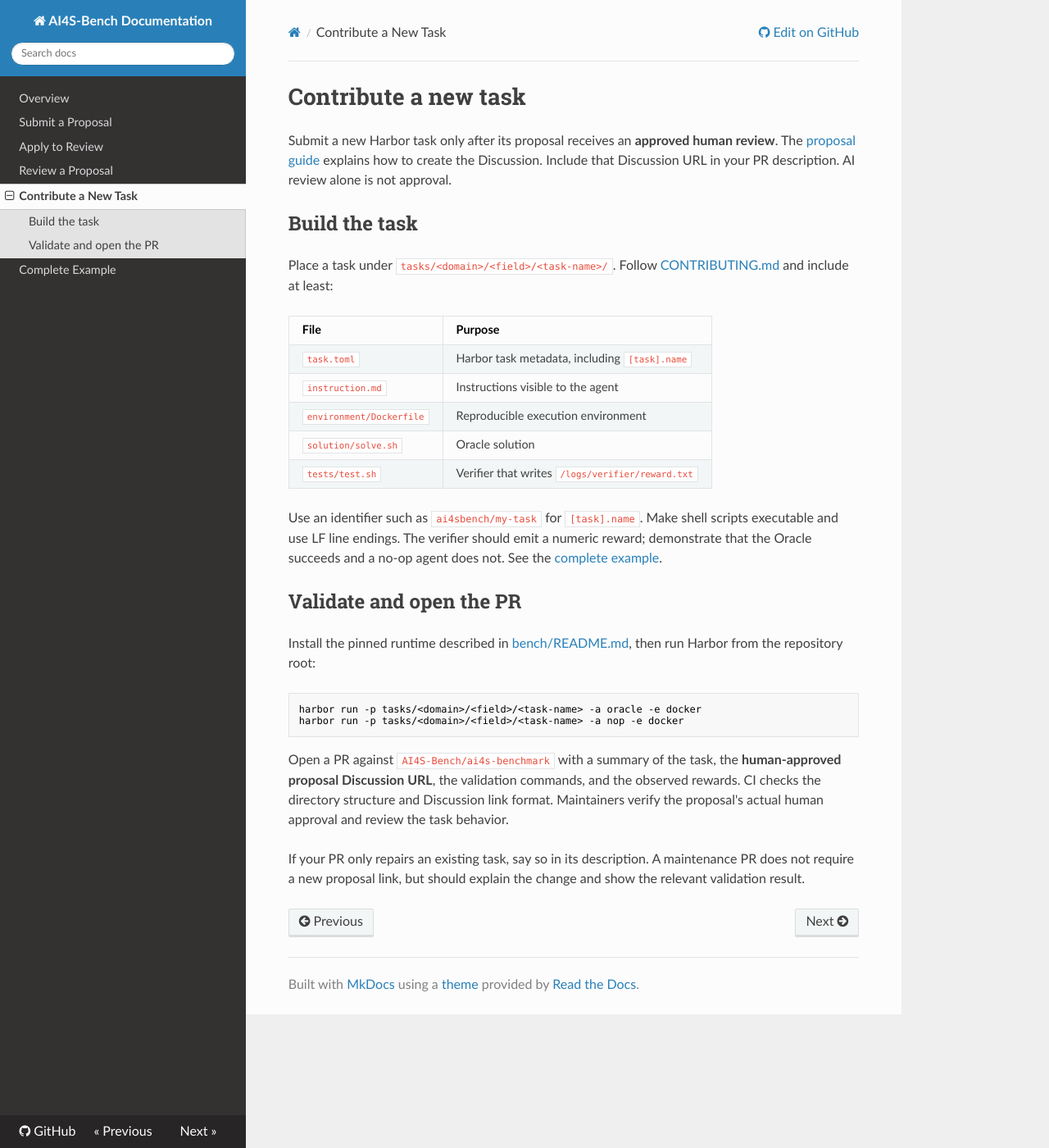
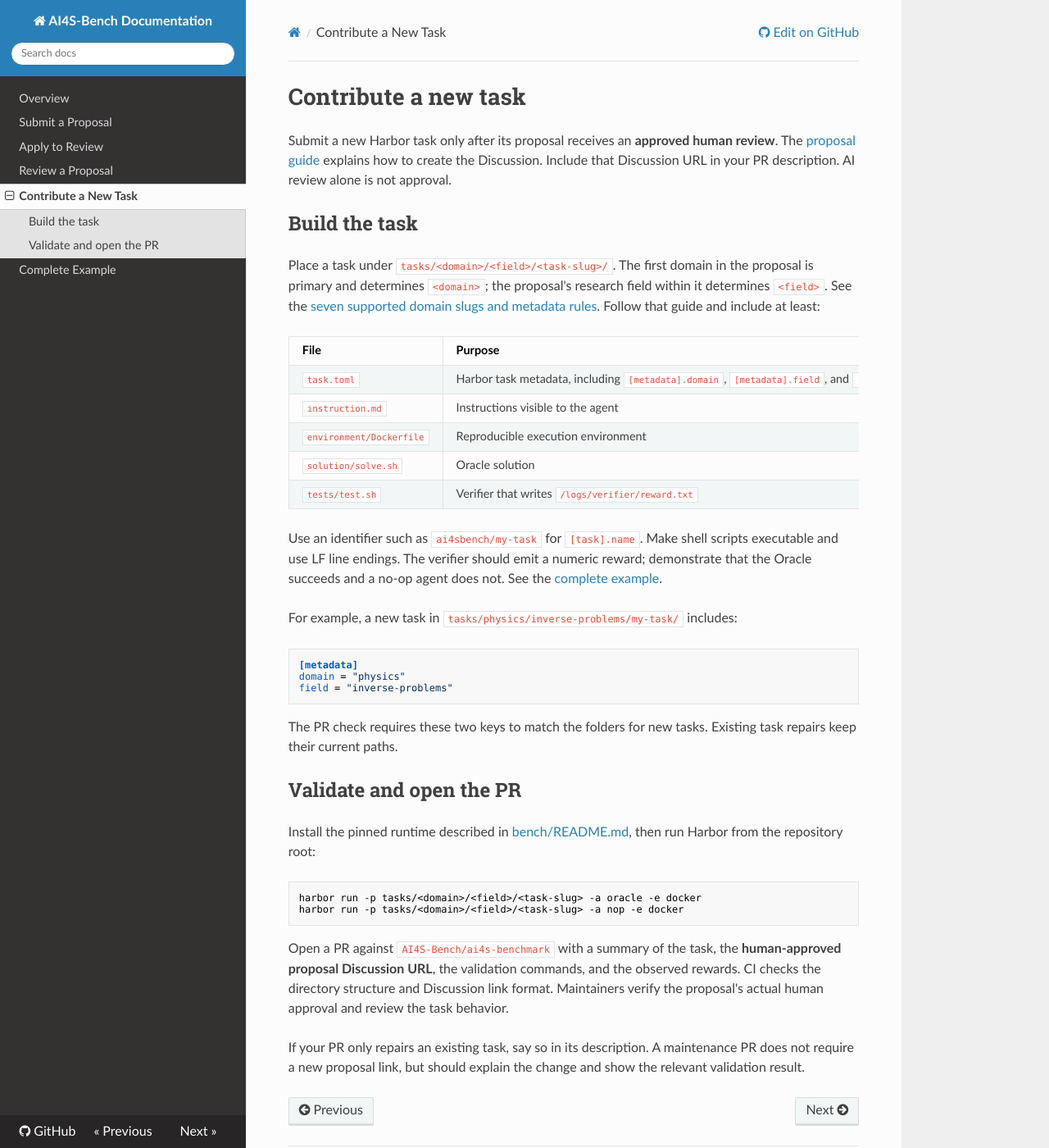
Before and after one commit to AI4S-Bench/ai4s-benchmark, an MkDocs documentation site: the page built from docs/contribute-task.md, in a window 1280 px wide and 1400 px high. Shown: the whole window at 82% size. Built offline with MkDocs 1.6.1, drawn with Linux system fonts in a browser that asks for light colours; nearby versions of some CDN libraries.

Commit message:
Align proposal domains, task metadata, and AI review scope (#63)
* Align proposal domains with task paths and review scope

* Update validator fixtures for supported new-task domains

````diff
--- a/docs/contribute-task.md
+++ b/docs/contribute-task.md
@@ -7,13 +7,15 @@
 
 ## Build the task
 
-Place a task under `tasks/<domain>/<field>/<task-name>/`. Follow
-[CONTRIBUTING.md](https://github.com/AI4S-Bench/ai4s-benchmark/blob/main/CONTRIBUTING.md)
-and include at least:
+Place a task under `tasks/<domain>/<field>/<task-slug>/`. The first domain in
+the proposal is primary and determines `<domain>`; the proposal's research
+field within it determines `<field>`. See the [seven supported domain slugs
+and metadata rules](https://github.com/AI4S-Bench/ai4s-benchmark/blob/main/CONTRIBUTING.md#required-task-layout).
+Follow that guide and include at least:
 
 | File | Purpose |
 | --- | --- |
-| `task.toml` | Harbor task metadata, including `[task].name` |
+| `task.toml` | Harbor task metadata, including `[metadata].domain`, `[metadata].field`, and `[task].name` |
 | `instruction.md` | Instructions visible to the agent |
 | `environment/Dockerfile` | Reproducible execution environment |
 | `solution/solve.sh` | Oracle solution |
@@ -24,6 +26,17 @@
 numeric reward; demonstrate that the Oracle succeeds and a no-op agent does
 not. See the [complete example](example.md).
 
+For example, a new task in `tasks/physics/inverse-problems/my-task/` includes:
+
+```toml
+[metadata]
+domain = "physics"
+field = "inverse-problems"
+```
+
+The PR check requires these two keys to match the folders for new tasks.
+Existing task repairs keep their current paths.
+
 ## Validate and open the PR
 
 Install the pinned runtime described in
@@ -31,8 +44,8 @@
 then run Harbor from the repository root:
 
 ```bash
-harbor run -p tasks/<domain>/<field>/<task-name> -a oracle -e docker
-harbor run -p tasks/<domain>/<field>/<task-name> -a nop -e docker
+harbor run -p tasks/<domain>/<field>/<task-slug> -a oracle -e docker
+harbor run -p tasks/<domain>/<field>/<task-slug> -a nop -e docker
 ```
 
 Open a PR against `AI4S-Bench/ai4s-benchmark` with a summary of the task,
````
Also changed, not shown: CONTRIBUTING.md (+25 -0 lines), README.md (+1 -1 lines), docs/example.md (+6 -1 lines), docs/submit-proposal.md (+3 -0 lines), rubrics/task-proposal.md (+17 -17 lines), 3 other files.
